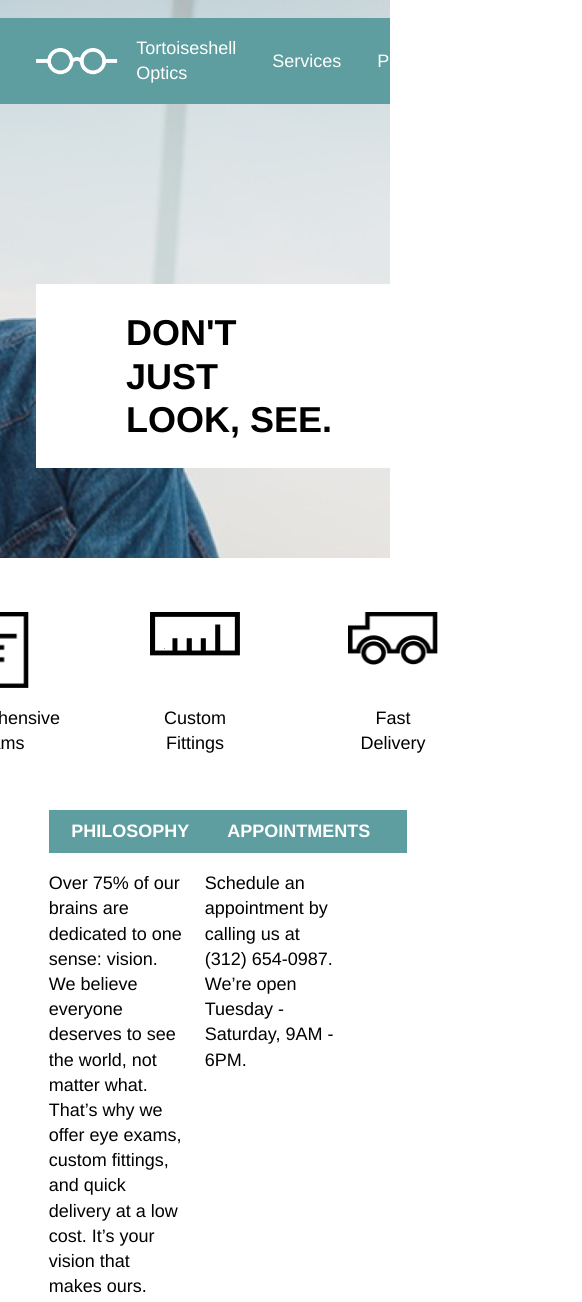
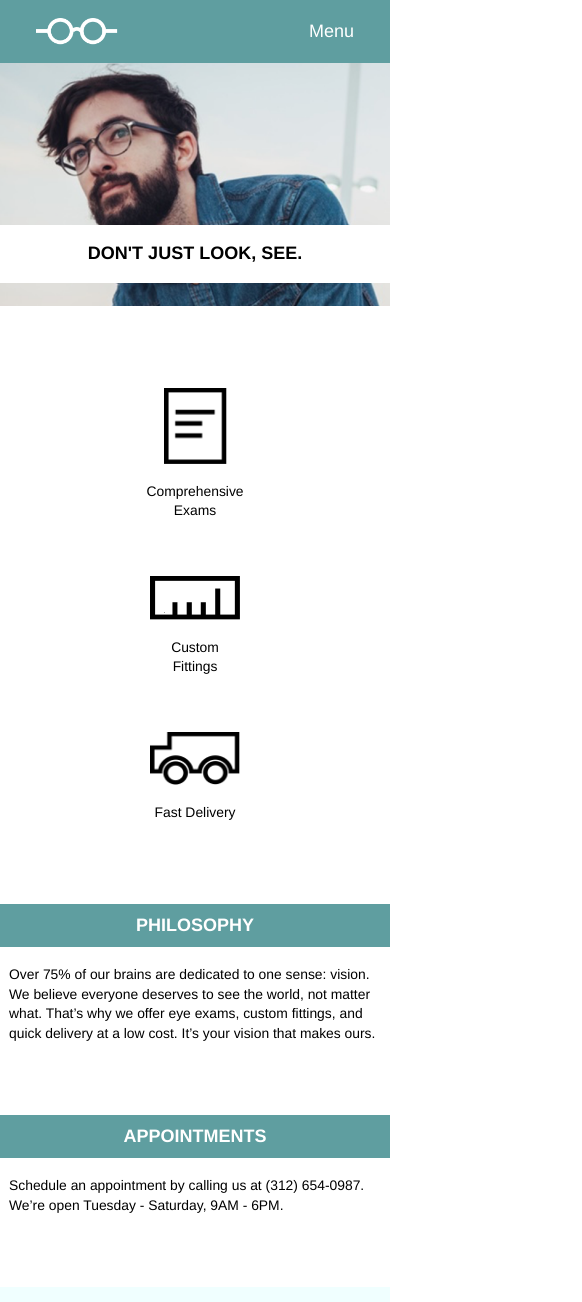
Before and after one commit to gaddes/TortoiseshellOptics, a plain HTML site: page index.html in a window 390 px wide. Shown: the top 1302 px of the page, 582 px wide, since content can reach past the window. Drawn offline with Linux system fonts and the light colour scheme.

Commit message:
Complete project.

```diff
--- a/index.html
+++ b/index.html
@@ -22,6 +22,11 @@
               <li>Services</li>
               <li>Products</li>
               <li>Contact</li>
+            </ul>
+          </div>
+          <div class="mobile-navbar">
+            <ul>
+              <li>Menu</li>
             </ul>
           </div>
         </div>
--- a/resources/css/style.css
+++ b/resources/css/style.css
@@ -49,7 +49,7 @@ body {
   padding-right: 1rem;
 }
 
-.navbar ul {
+ul {
   display: flex;
   justify-content: space-between;
 
@@ -57,8 +57,12 @@ body {
   padding-right: 1rem;
 }
 
-.navbar li {
+li {
   padding: 0 1rem;
+}
+
+.mobile-navbar {
+  display: none;
 }
 
 .mainimage .container .flex { /* This is required so that 'align-self: flex-end;' can be used on '.headline' to ensure that it aligns with the right-hand edge of the container. */
@@ -83,6 +87,7 @@ body {
 .services .container {
   display: flex;
   justify-content: center;
+  padding: 3rem 0;
 }
 
 .service {
@@ -90,7 +95,7 @@ body {
   flex-direction: column;
   justify-content: space-between;
   align-items: center;
-  padding: 3rem;
+  padding: 0 3rem;
   width: 5rem;
   height: 8rem;
 }
@@ -144,3 +149,107 @@ footer img {
   height: 1.5rem;
   padding-right: 1rem;
 }
+
+/* Media Queries */
+
+@media only screen and (max-width: 1024px) {
+  /* Site container spans full-width */
+  .container { max-width: 100%; }
+
+  /* Titlebar snaps to top of screen */
+  .titlebar { top: 0; }
+
+  /* Reduce height of main image */
+  .mainimage { height: 22rem; }
+
+  /* Adjust position and dimensions of headline */
+  .headline {
+    top: 5rem;
+    right: 2rem;
+    padding: 1.5rem 4rem;
+    font-size: 1.33rem;
+  }
+}
+
+@media only screen and (max-width: 641px) {
+  /* Remove text from companylogo */
+  .companylogo span {
+    display: none;
+  }
+
+  /* Adjust background image position */
+  .mainimage {
+    background-position: 20%;
+  }
+
+  /* Reduce height of main image */
+  .mainimage { height: 17rem; }
+
+  /* Adjust position and dimensions of headline */
+  .headline {
+    top: 9rem;
+    right: 0;
+    padding: 1rem 0;
+    font-size: 1rem;
+    width: 100%;
+    text-align: center;
+  }
+
+  /* Replace navbar with mobile-navbar */
+  .navbar {
+    display: none;
+  }
+
+  .mobile-navbar {
+    display: inline-block;
+  }
+
+  /* Position services items */
+  .services .container {
+    flex-direction: column;
+    align-items: center;
+  }
+
+  .service {
+    font-size: 0.77rem;
+    margin: 1.54rem 0;
+    height: auto;
+  }
+
+  .service span {
+    margin-top: 1rem;
+  }
+
+  /* Company info span 100% screen width */
+  .companyinfo .container {
+    flex-direction: column;
+    align-items: center;
+    padding-bottom: 0;
+  }
+
+  .item {
+    width: 100%;
+    margin-bottom: 4rem;
+  }
+
+  .companyinfo h2 {
+    width: 100%;
+    padding: 0.5rem 0;
+    text-align: center;
+  }
+
+  .companyinfo p {
+    padding: 0 0.5rem;
+    font-size: 0.77rem;
+  }
+
+  /* Remove copyright text in footer */
+  footer span {
+    display: none;
+  }
+
+  /* Center image in footer */
+  footer .flex {
+    justify-content: center;
+  }
+}
```
